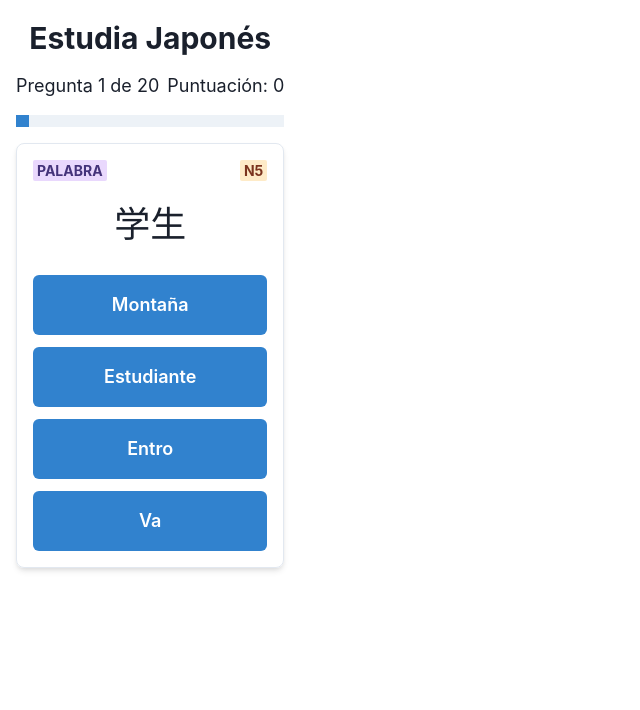
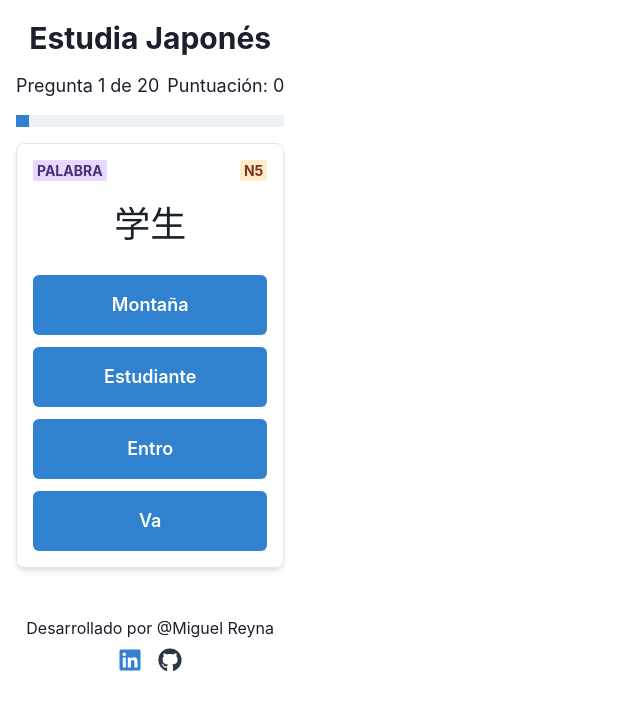
Before and after one commit to G1okz/japanese-learning-n5, a React (Vite) app: page / in a window 1280 px wide. Shown: the top 710 px of the page, without its empty margins (0-640 px from the left). Built offline with nearby package versions, Linux system fonts and the light colour scheme.

Commit message:
Añadido footer con enlaces a LinkedIn y GitHub en la aplicación

```diff
--- a/src/App.jsx
+++ b/src/App.jsx
@@ -1,7 +1,7 @@
-import { ChakraProvider, Box, VStack, Heading, Text, Button, Container, Spinner, Badge, Progress, HStack, Icon, useToast, Stack } from '@chakra-ui/react'
+import { ChakraProvider, Box, VStack, Heading, Text, Button, Container, Spinner, Badge, Progress, HStack, Icon, useToast, Stack, Link } from '@chakra-ui/react'
 import { useState, useEffect } from 'react'
 import { getRandomWord, resetUsedWords } from './services/jishoApi'
-import { FaCheck, FaTimes } from 'react-icons/fa'
+import { FaCheck, FaTimes, FaLinkedin, FaGithub } from 'react-icons/fa'
 
 function App() {
   const [currentQuestion, setCurrentQuestion] = useState(null)
@@ -187,6 +187,18 @@ function App() {
               {questionNumber < 20 ? 'Siguiente Pregunta' : 'Finalizar Prueba'}
             </Button>
           )}
+
+          <Box as="footer" mt={8} textAlign="center">
+            <Text mb={2}>Desarrollado por @Miguel Reyna</Text>
+            <HStack spacing={4} justify="center">
+              <Link href="https://www.linkedin.com/in/miguel-reyna-ca%C3%B1adillas/" isExternal>
+                <Icon as={FaLinkedin} w={6} h={6} color="blue.500" />
+              </Link>
+              <Link href="https://github.com/g1okz" isExternal>
+                <Icon as={FaGithub} w={6} h={6} color="gray.700" />
+              </Link>
+            </HStack>
+          </Box>
         </VStack>
       </Container>
     </ChakraProvider>
```
